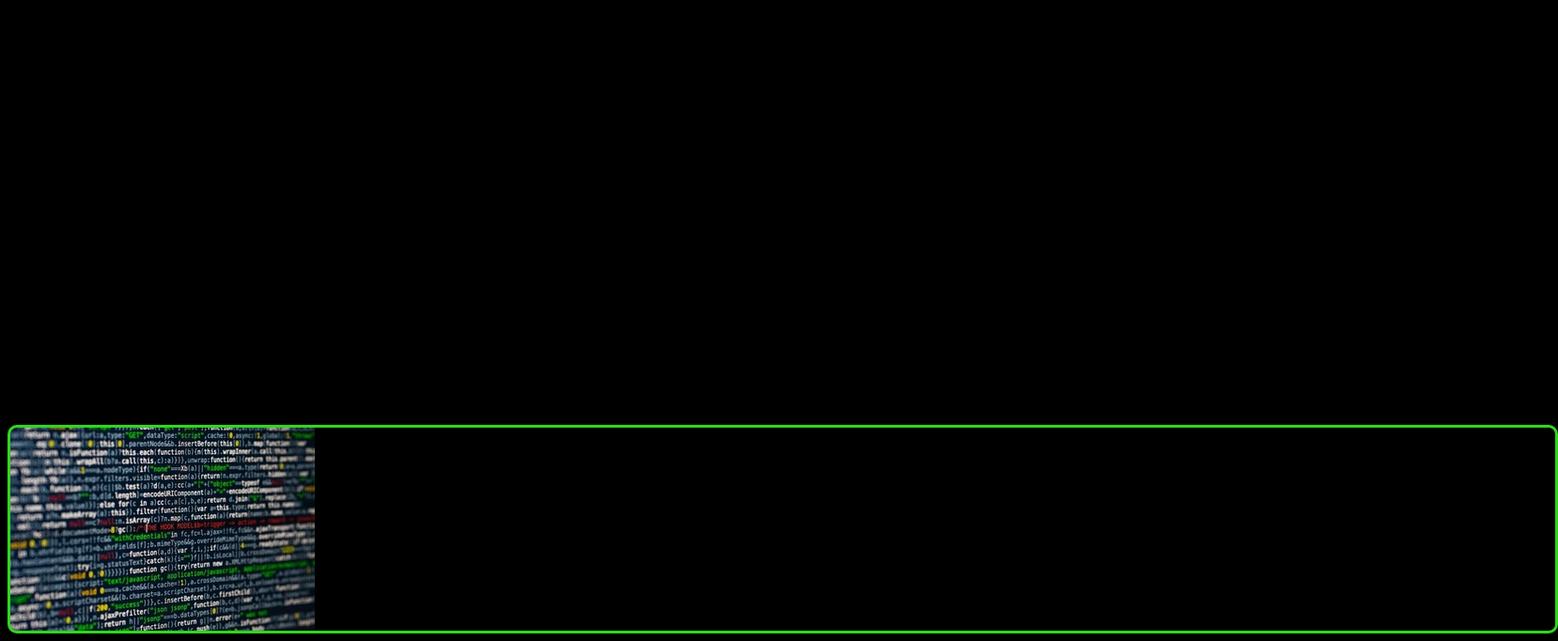
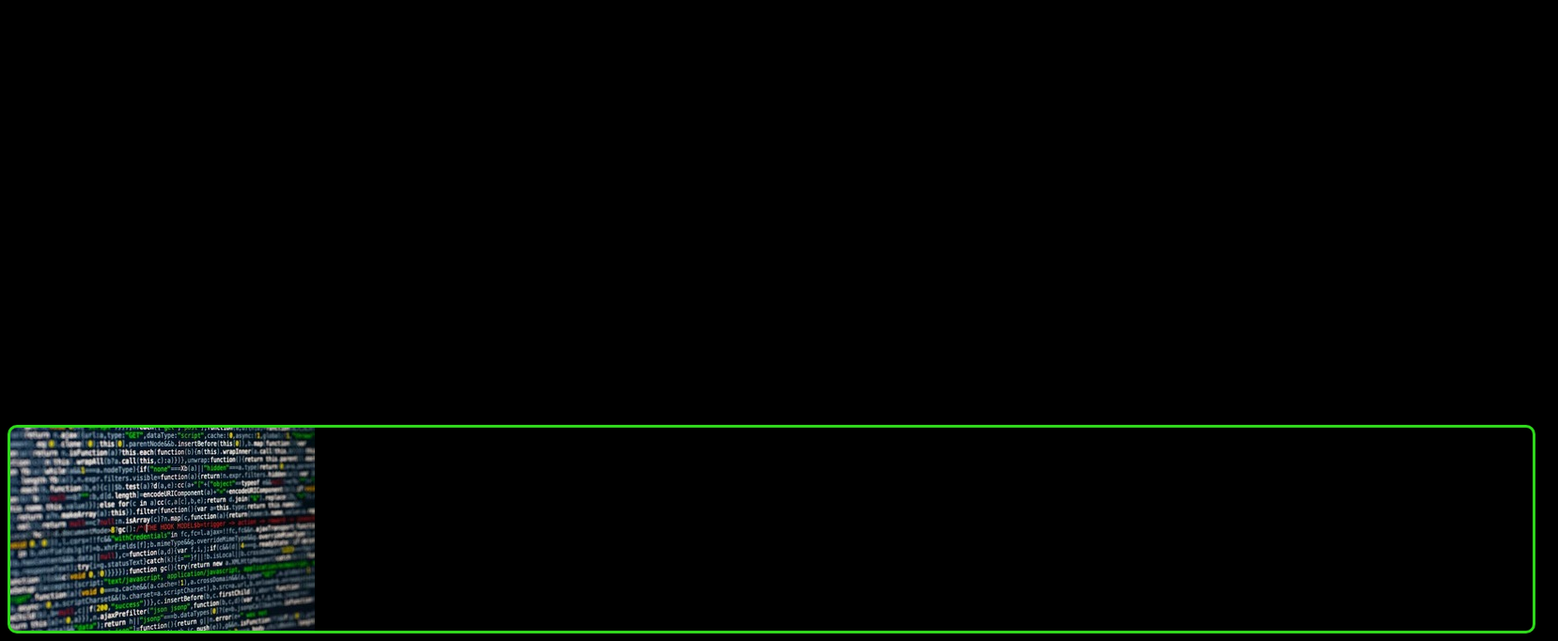
Before and after one commit to EdwardDK/Ethical-Hacking-Tutorials, a plain HTML site: page index.html in a window 1280 px wide. Shown: the part 1003-1685 px from the top of the page at 94% size, 1658 px wide, since content can reach past the window. Drawn offline with Linux system fonts and the light colour scheme; a web font is replaced by a local one.

Commit message:
Decreased footer size and fixed plugin || Version 1.25

```diff
--- a/index CSS.css
+++ b/index CSS.css
@@ -12,7 +12,7 @@ h3{color: white; font-family: 'Nanum Gothic Coding', monospace;  font-size: 20px
 
 .location{ display: block; margin-right: 80px; text-shadow:2px 2px black; font-weight: bold; font-size: 25px;}
 
-.Footer{border: #31d61e solid 3px; background-image: url(Footer.jpg); margin-top: 450px; height: 216px; width: 1644px; border-radius: 10px; background-repeat: no-repeat;}
+.Footer{border: #31d61e solid 3px; background-image: url(Footer.jpg); margin-top: 450px; height: 216px; width: 1620px; border-radius: 10px; background-repeat: no-repeat;}
 
 a{color: black; font-family: 'Nanum Gothic Coding', monospace; font-size: 20px; text-decoration: none;}
 
```
